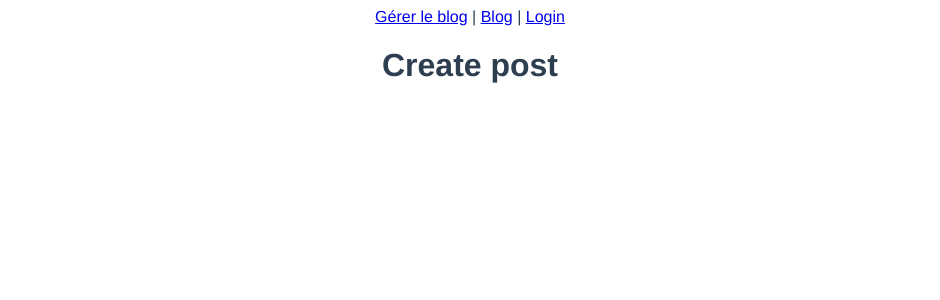
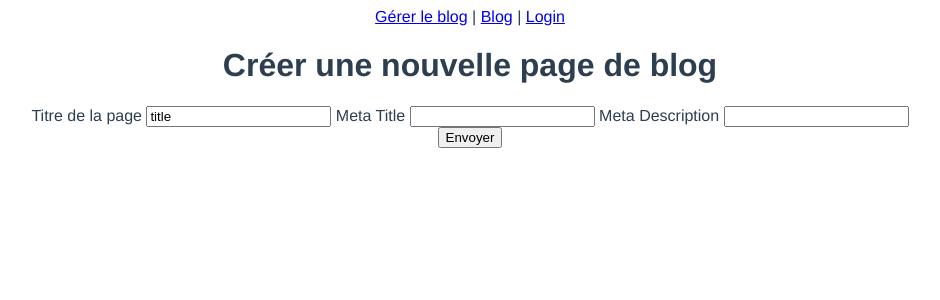
Before and after one commit to IIM-Creative-Technology/vuejs-CanberraMenthonnex, a Vue app: page /admin/blog/create in a window 1280 px wide. Shown: the top 300 px of the page, without its empty margins (170-1110 px from the left). Built offline with nearby package versions, Linux system fonts and the light colour scheme.

Commit message:
add v1 formcreate post

```diff
--- a/package.json
+++ b/package.json
@@ -22,7 +22,9 @@
     "@vue/compiler-sfc": "^3.0.0",
     "babel-eslint": "^10.1.0",
     "eslint": "^6.7.2",
-    "eslint-plugin-vue": "^7.0.0-0"
+    "eslint-plugin-vue": "^7.0.0-0",
+    "node-sass": "^5.0.0",
+    "sass-loader": "^11.0.1"
   },
   "eslintConfig": {
     "root": true,
--- a/src/components/Navbar.vue
+++ b/src/components/Navbar.vue
@@ -1,6 +1,6 @@
 <template>
-    <nav>
-        <router-link :to="{name: 'BlogList'}">Gérer le blog</router-link> |
+    <nav class="nav">
+        <router-link class="item" :to="{name: 'BlogList'}">Gérer le blog</router-link> |
         <router-link :to="{name: 'Blog'}">Blog</router-link> |
         <router-link :to="{name: 'Login'}">Login</router-link>
     </nav>
@@ -15,7 +15,6 @@ export default {
 }
 </script>
 
-
-<style>
+<style lang="sass">
 
 </style>
--- /dev/null
+++ b/src/components/NewPostForm.vue
@@ -0,0 +1,46 @@
+<template>
+    <form @submit.prevent="sendForm" action="">
+        <div>
+            <label for="title"> Titre de la page
+                <input v-model="title" type="text" name="title" id="">
+            </label>
+
+            <label for="meta-title"> Meta Title
+                <input v-model="metaTitle" type="text" name="meta-title" id="">
+            </label>
+            <label for="meta-description"> Meta Description
+                <input v-model="metaDescription" type="text" name="" id="">
+            </label>
+        </div>
+        <button type="submit">Envoyer</button>
+    </form>
+</template>
+
+
+<script>
+
+    export default {
+        name: "NewPostForm",
+
+        data(){
+            return {
+                title : "title",
+                metaTitle : "",
+                metaDescription : "",
+            }
+        },
+        computed: {
+
+        },
+        methods : {
+            sendForm(){
+                this.$store.dispatch("addPost", {
+                    title : this.title,
+                    metaTitle : this.metaTitle,
+                    metaDescription : this.metaDescription
+                })
+
+            }
+        }
+    }
+</script>
--- a/src/store/index.js
+++ b/src/store/index.js
@@ -11,12 +11,21 @@ export default createStore({
         content : "Lorem Ipsum is simply dummy text of the printing and typesetting industry. Lorem Ipsum has been the industry's standard dummy text ever since the 1500s, when an unknown printer took a galley of type and scrambled it to make a type specimen book. It has survived not only five centuries, but also the leap into electronic typesetting, remaining essentially unchanged. It was popularised in the 1960s with the release of Letraset sheets containing Lorem Ipsum passages, and more recently with desktop publishing software like Aldus PageMaker including versions of Lorem Ipsum",
         author : 'Jean Durand',
         createdAt : new Date()
-      },
-
+      }
     ]
   },
   mutations: {
+
+    addPost(state, post){
+      state.posts.push(post);
+    }
+
   },
   actions: {
+
+    addPost(ctx, post){
+      ctx.commit('addPost', post);
+    }
+
   }
 })
--- a/src/views/admin/CreatePost.vue
+++ b/src/views/admin/CreatePost.vue
@@ -1,3 +1,17 @@
 <template>
-    <h1>Create post</h1>
+    <h1>Créer une nouvelle page de blog</h1>
+    <new-post-form/>
 </template>
+
+<script>
+    import NewPostForm from '../../components/NewPostForm.vue'
+
+
+
+
+
+    export default {
+  components: { NewPostForm },
+
+    }
+</script>NewForm
```
Also changed, not shown: view.config.js (added, +21 -0 lines), src/components/NewForm.vue (added), 1 other file (tests, documents, lock files or other folders).
